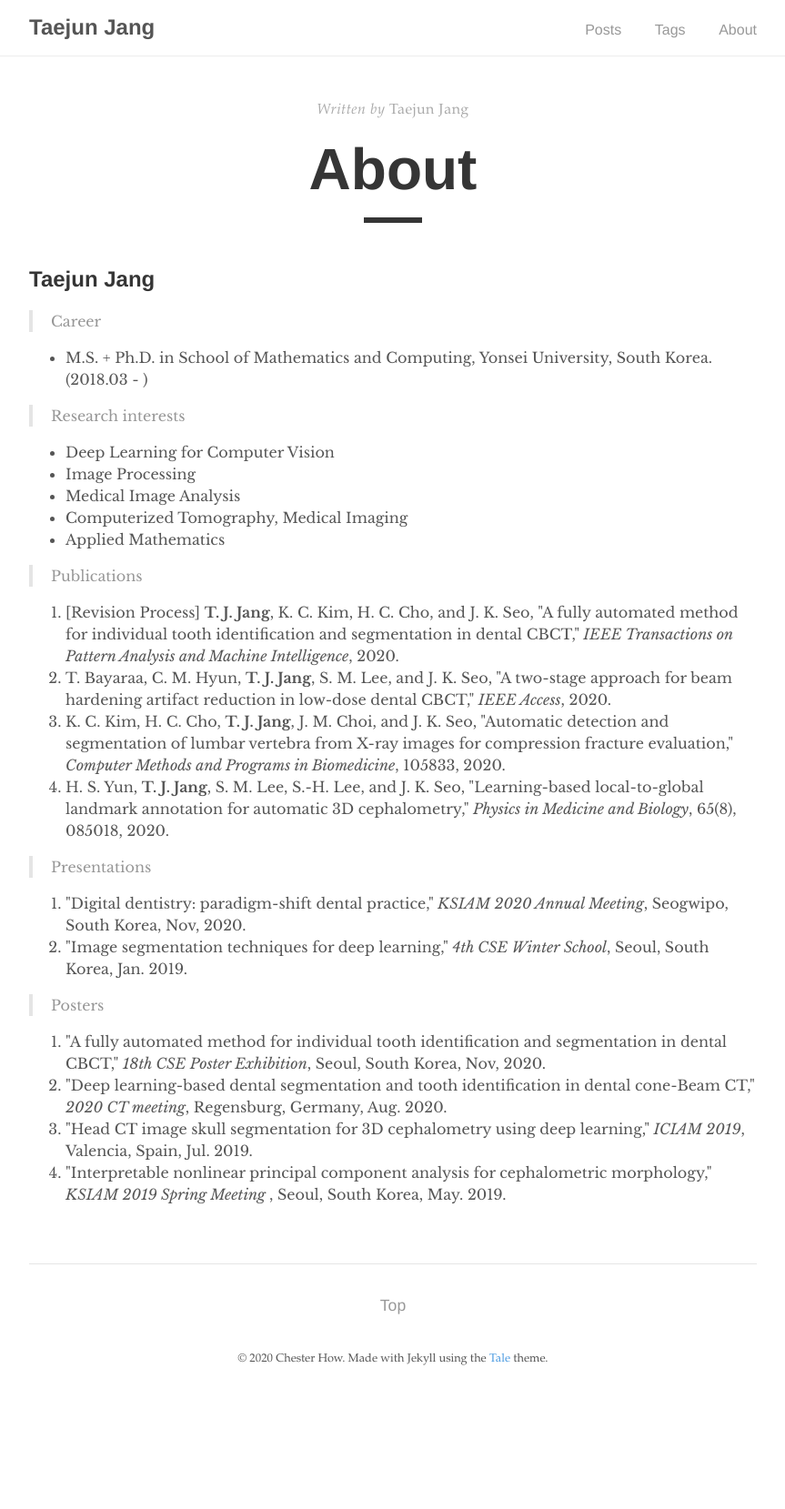
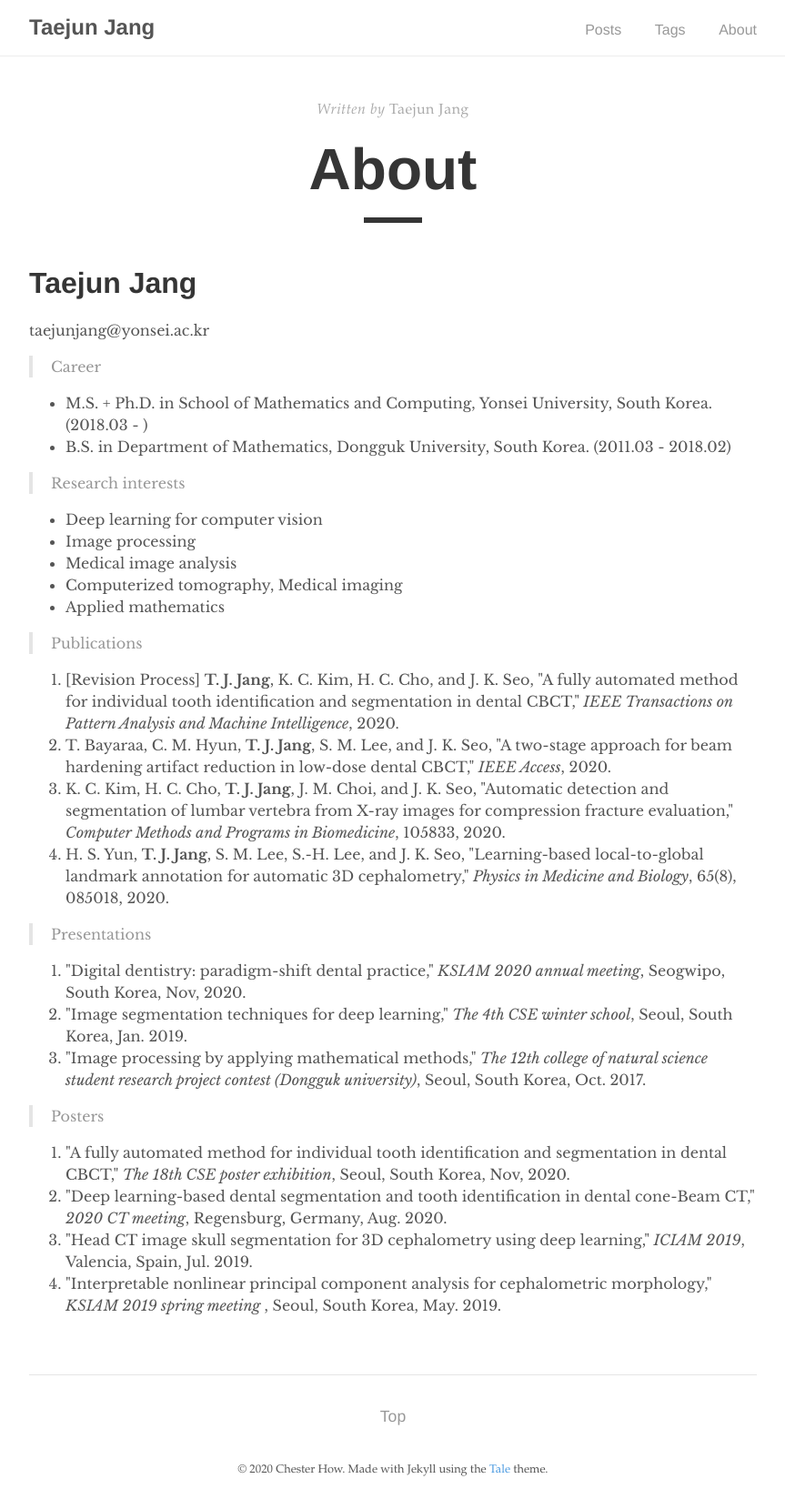
Before and after one commit to taejun-jang/taejun-jang.github.io, a Jekyll site: the page built from _pages/about.md, in a window 1280 px wide. Shown: the whole page at 91% size, without its empty margins (208-1071 px from the left). Built offline with Jekyll 4.4.1, drawn with Linux system fonts in a browser that asks for light colours; before the commit the page ends 1537 px from its top, so only the background shows below that.

Commit message:
Update about.md

```diff
--- a/_pages/about.md
+++ b/_pages/about.md
@@ -5,20 +5,21 @@ author: "Taejun Jang"
 permalink: /about/
 ---
 
-## Taejun Jang
+# Taejun Jang
+taejunjang@yonsei.ac.kr
 
 > Career
 
 - M.S. + Ph.D. in School of Mathematics and Computing, Yonsei University, South Korea. (2018.03 - )
-
+- B.S. in Department of Mathematics, Dongguk University, South Korea. (2011.03 - 2018.02)
 
 > Research interests
 
-- Deep Learning for Computer Vision
-- Image Processing
-- Medical Image Analysis
-- Computerized Tomography, Medical Imaging
-- Applied Mathematics
+- Deep learning for computer vision
+- Image processing
+- Medical image analysis
+- Computerized tomography, Medical imaging
+- Applied mathematics
 
 > Publications
 <ol>
@@ -31,14 +32,15 @@ permalink: /about/
 
 > Presentations
 <ol>
-<li> "Digital dentistry: paradigm-shift dental practice," <em>KSIAM 2020 Annual Meeting</em>, Seogwipo, South Korea, Nov, 2020. </li>
-<li> "Image segmentation techniques for deep learning," <em>4th CSE Winter School</em>, Seoul, South Korea, Jan. 2019. </li>
+<li> "Digital dentistry: paradigm-shift dental practice," <em>KSIAM 2020 annual meeting</em>, Seogwipo, South Korea, Nov, 2020. </li>
+<li> "Image segmentation techniques for deep learning," <em>The 4th CSE winter school</em>, Seoul, South Korea, Jan. 2019. </li>
+<li> "Image processing by applying mathematical methods," <em>The 12th college of natural science student research project contest (Dongguk university)</em>, Seoul, South Korea, Oct. 2017. </li>
 </ol>
 
 > Posters
 <ol>
-<li> "A fully automated method for individual tooth identification and segmentation in dental CBCT," <em>18th CSE Poster Exhibition</em>, Seoul, South Korea, Nov, 2020. </li>
+<li> "A fully automated method for individual tooth identification and segmentation in dental CBCT," <em>The 18th CSE poster exhibition</em>, Seoul, South Korea, Nov, 2020. </li>
 <li> "Deep learning-based dental segmentation and tooth identification in dental cone-Beam CT," <em>2020 CT meeting</em>, Regensburg, Germany, Aug. 2020. </li>
 <li> "Head CT image skull segmentation for 3D cephalometry using deep learning," <em>ICIAM 2019</em>, Valencia, Spain, Jul. 2019. </li>
-<li> "Interpretable nonlinear principal component analysis for cephalometric morphology," <em>KSIAM 2019 Spring Meeting </em>, Seoul, South Korea, May. 2019. </li>
+<li> "Interpretable nonlinear principal component analysis for cephalometric morphology," <em>KSIAM 2019 spring meeting </em>, Seoul, South Korea, May. 2019. </li>
 </ol>
```
